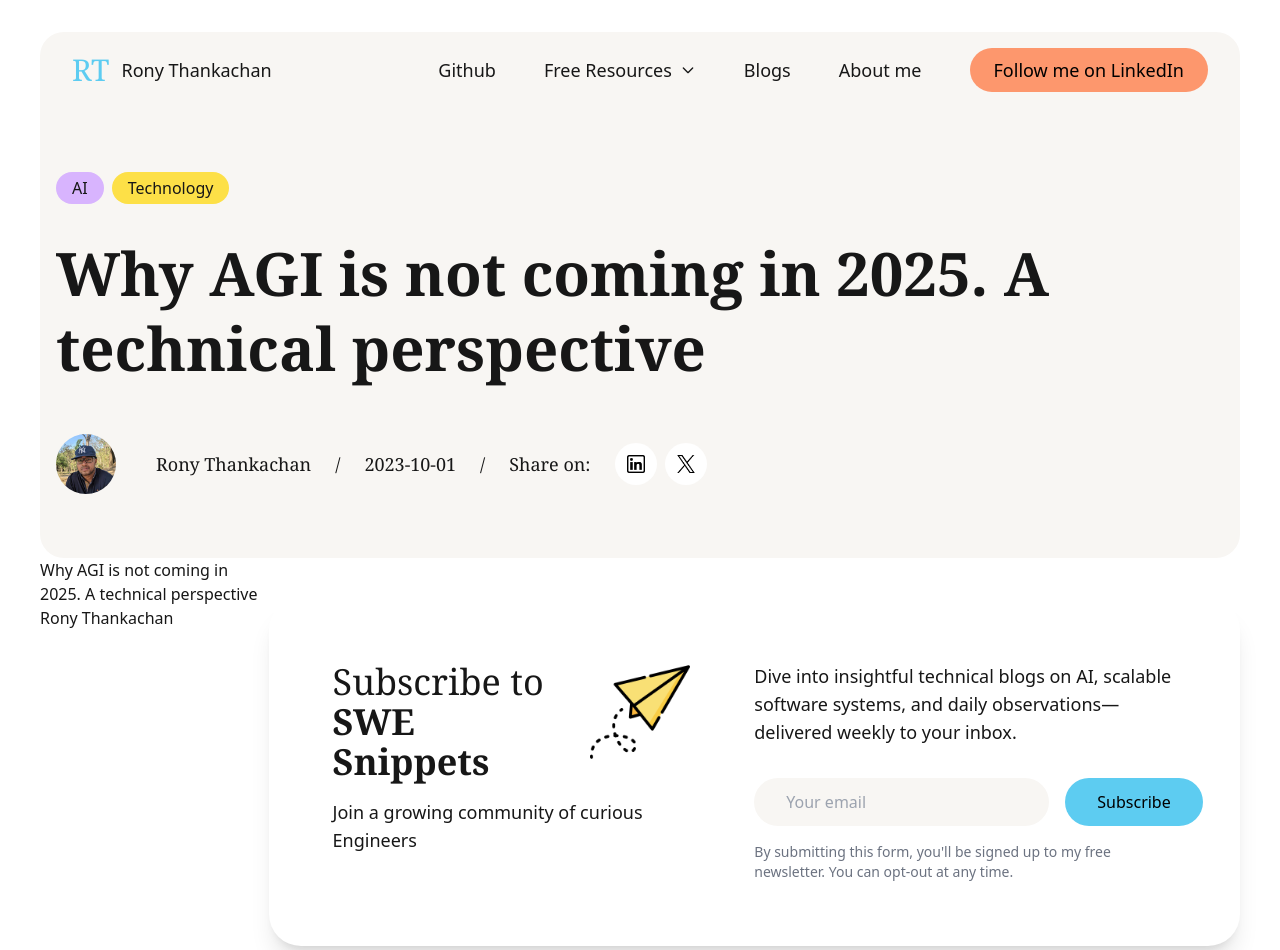
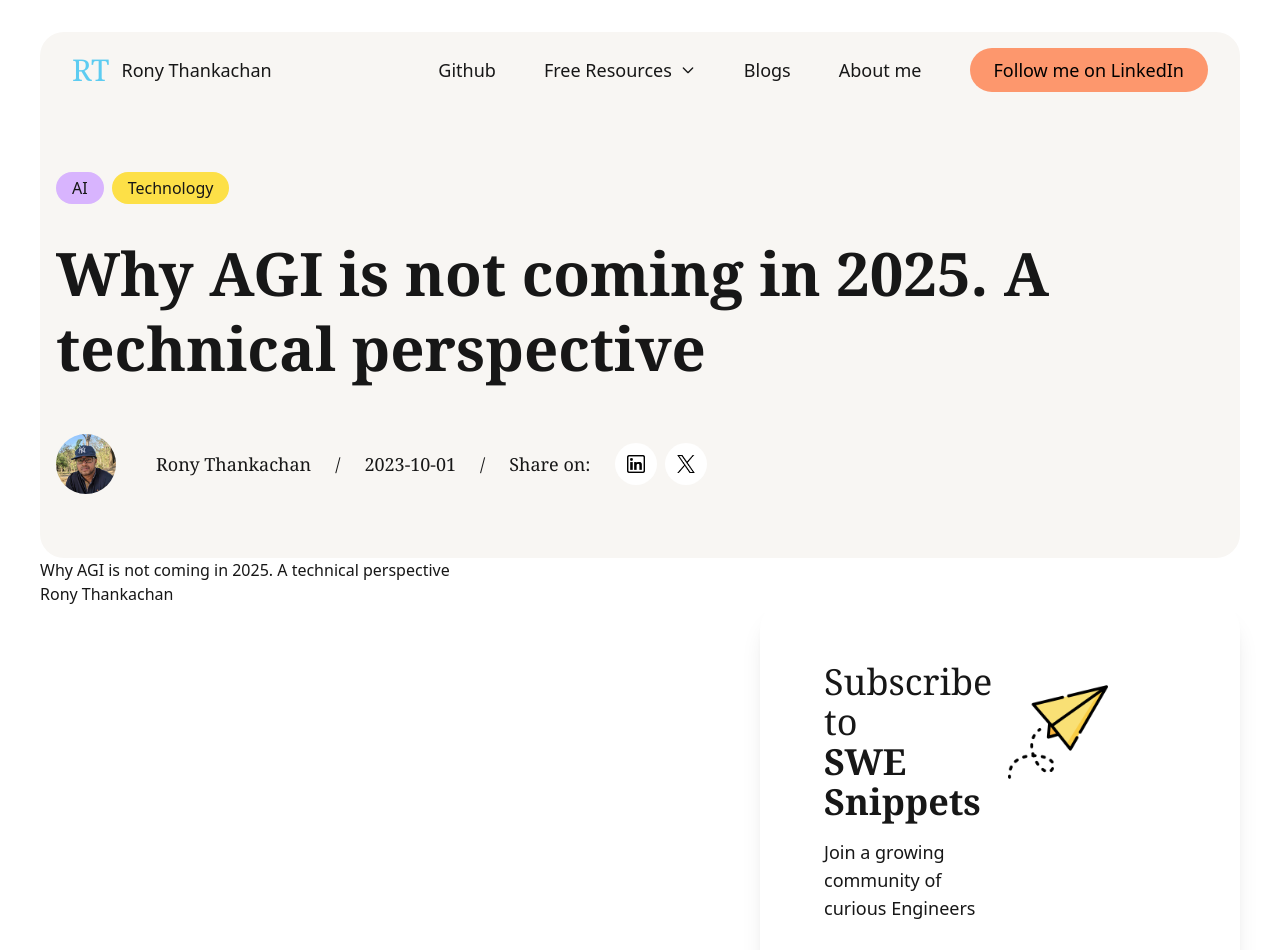
Before and after one commit to ronythankachan/ronythankachan.com, a Next.js app: page /blogs/blog1 in a window 1280 px wide. Shown: the top 950 px of the page. Built offline with nearby package versions, Linux system fonts and the light colour scheme.

Commit message:
newsletter vertical alignment

```diff
--- a/app/components/BlogPost.tsx
+++ b/app/components/BlogPost.tsx
@@ -13,11 +13,13 @@ const BlogPost: React.FC<BlogPostProps> = ({ content, title, author }) => {
   return (
     <>
       <div className="flex justify-between">
-        <div>
+        <div className="w-3/5">
           <h1>{title}</h1>
           <p>{author}</p>
         </div>
-        <NewsLetter />
+        <div className="w-2/5">
+          <NewsLetter direction="vertical" />
+        </div>
       </div>
 
       <Container>
--- a/app/components/NewsLetter.tsx
+++ b/app/components/NewsLetter.tsx
@@ -4,10 +4,22 @@ import React from "react";
 import Image from "next/image";
 import NewsLetterClient from "./NewsLetterClient";
 
-const NewsLetter = () => {
+interface NewsLetterProps {
+  direction?: "vertical" | "horizontal";
+}
+
+const NewsLetter: React.FC<NewsLetterProps> = ({
+  direction = "horizontal",
+}) => {
+  const isVertical = direction === "vertical";
+
   return (
     <div className="bg-white rounded-[32px] p-8 md:p-16 mt-10 shadow-xl">
-      <div className="flex flex-col md:flex-row md:gap-16 gap-8">
+      <div
+        className={`flex flex-col ${
+          isVertical ? "" : "md:flex-row"
+        } md:gap-16 gap-8`}
+      >
         {/* Left Section */}
         <div className="w-full md:w-1/2">
           <div className="flex items-center gap-4 mb-4">
@@ -37,7 +49,7 @@ const NewsLetter = () => {
             systems, and daily observations—delivered weekly to your inbox.
           </p>
 
-          <NewsLetterClient />
+          <NewsLetterClient direction={direction} />
 
           <p className="text-sm text-gray-500 mt-4">
             By submitting this form, you&apos;ll be signed up to my free
--- a/app/components/NewsLetterClient.tsx
+++ b/app/components/NewsLetterClient.tsx
@@ -3,7 +3,13 @@
 import React, { useState, useEffect } from "react";
 import { isValidEmail } from "../utils/validationUtils";
 
-const NewsLetterClient = () => {
+interface NewsLetterClientProps {
+  direction?: "vertical" | "horizontal";
+}
+
+const NewsLetterClient: React.FC<NewsLetterClientProps> = ({
+  direction = "horizontal",
+}) => {
   const [email, setEmail] = useState("");
   const [message, setMessage] = useState("");
   const [isSuccess, setIsSuccess] = useState<boolean | null>(null);
@@ -19,10 +25,10 @@ const NewsLetterClient = () => {
     setIsLoading(true);
 
     try {
-      const response = await fetch('/api/newsletter/subscribe', {
-        method: 'POST',
+      const response = await fetch("/api/newsletter/subscribe", {
+        method: "POST",
         headers: {
-          'Content-Type': 'application/json',
+          "Content-Type": "application/json",
         },
         body: JSON.stringify({ email }),
       });
@@ -45,7 +51,7 @@ const NewsLetterClient = () => {
   };
 
   const handleKeyDown = (event: React.KeyboardEvent<HTMLInputElement>) => {
-    if (event.key === 'Enter') {
+    if (event.key === "Enter") {
       handleSubscribe();
     }
   };
@@ -61,9 +67,14 @@ const NewsLetterClient = () => {
     }
   }, [isSuccess]);
 
+  const isVertical = direction === "vertical";
+  console.log("isVertical", isVertical);
+
   return (
     <div>
-      <div className="flex flex-col md:flex-row gap-4">
+      <div
+        className={`flex gap-4 flex-col ${isVertical ? "" : "md:flex-row"} `}
+      >
         <input
           type="email"
           placeholder="Your email"
@@ -74,13 +85,29 @@ const NewsLetterClient = () => {
         />
         <button
           onClick={handleSubscribe}
-          className="px-8 py-3 bg-[#5dccf1] text-black rounded-full font-medium hover:bg-[#4bb8dd] transition-colors whitespace-nowrap flex items-center justify-center"
+          className={`px-8 py-3 bg-[#5dccf1] text-black rounded-full font-medium hover:bg-[#4bb8dd] transition-colors whitespace-nowrap flex items-center justify-center`}
           disabled={isLoading}
         >
           {isLoading ? (
-            <svg className="animate-spin h-5 w-5 text-black" xmlns="http://www.w3.org/2000/svg" fill="none" viewBox="0 0 24 24">
-              <circle className="opacity-25" cx="12" cy="12" r="10" stroke="currentColor" strokeWidth="4"></circle>
-              <path className="opacity-75" fill="currentColor" d="M4 12a8 8 0 018-8v4l3-3-3-3v4a8 8 0 00-8 8z"></path>
+            <svg
+              className="animate-spin h-5 w-5 text-black"
+              xmlns="http://www.w3.org/2000/svg"
+              fill="none"
+              viewBox="0 0 24 24"
+            >
+              <circle
+                className="opacity-25"
+                cx="12"
+                cy="12"
+                r="10"
+                stroke="currentColor"
+                strokeWidth="4"
+              ></circle>
+              <path
+                className="opacity-75"
+                fill="currentColor"
+                d="M4 12a8 8 0 018-8v4l3-3-3-3v4a8 8 0 00-8 8z"
+              ></path>
             </svg>
           ) : (
             "Subscribe"
@@ -88,7 +115,13 @@ const NewsLetterClient = () => {
         </button>
       </div>
       {message && (
-        <p className={`text-sm mt-4 p-3 rounded-lg ${isSuccess ? 'bg-green-100 text-green-700' : 'bg-red-100 text-red-700'}`}>
+        <p
+          className={`text-sm mt-4 p-3 rounded-lg ${
+            isSuccess
+              ? "bg-green-100 text-green-700"
+              : "bg-red-100 text-red-700"
+          }`}
+        >
           {message}
         </p>
       )}
```
